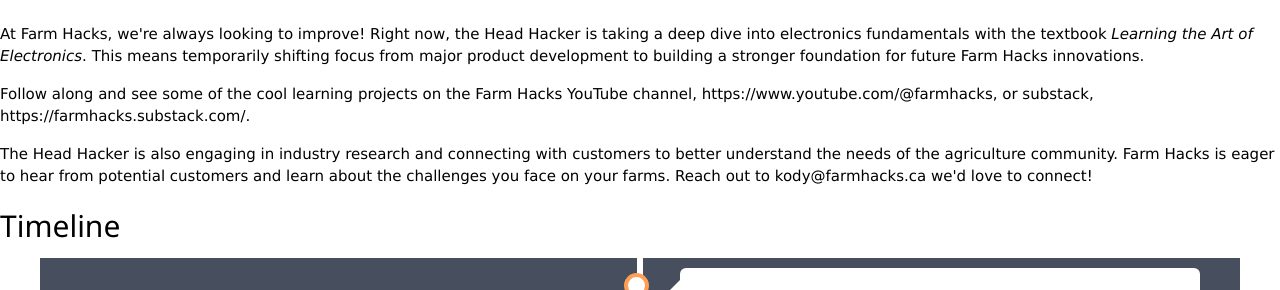
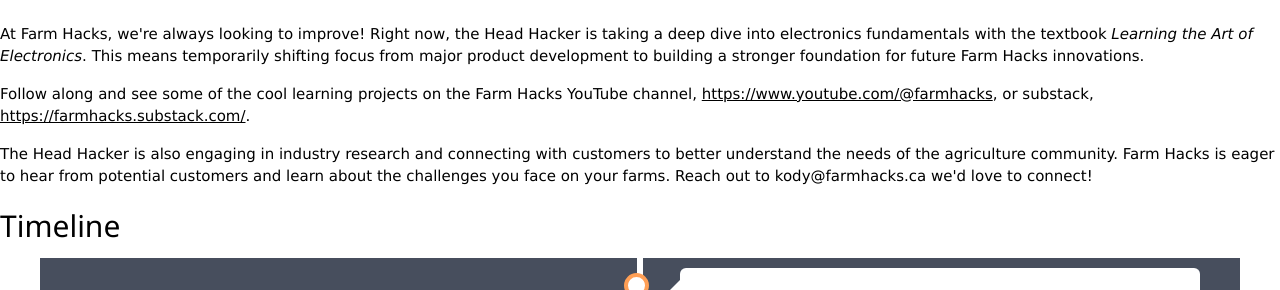
Before and after one commit to PhysicsUofRAUI/farmhacks, a Jekyll site: the page built from index.html, in a window 1280 px wide and 900 px high, scrolled down 306 px. Shown: the part 175-465 px from the top of the window. Built offline with Jekyll 4.4.1, drawn with Linux system fonts in a browser that asks for light colours; some of the changed lines change nothing that is shown.

Commit message:
Make the links in current situation clickable

```diff
--- a/index.html
+++ b/index.html
@@ -21,7 +21,7 @@
   At Farm Hacks, we're always looking to improve!  Right now, the Head Hacker is taking a deep dive into electronics fundamentals with the textbook <i>Learning the Art of Electronics</i>. This means temporarily shifting focus from major product development to building a stronger foundation for future Farm Hacks innovations.
 </p>
 <p>
-  Follow along and see some of the cool learning projects on the Farm Hacks YouTube channel, https://www.youtube.com/@farmhacks, or substack, https://farmhacks.substack.com/.
+  Follow along and see some of the cool learning projects on the Farm Hacks YouTube channel, <a href="https://www.youtube.com/@farmhacks">https://www.youtube.com/@farmhacks</a>, or substack, <a href="https://farmhacks.substack.com/">https://farmhacks.substack.com/</a>.
 </p>
 <p>
   The Head Hacker is also engaging in industry research and connecting with customers to better understand the needs of the agriculture community.  Farm Hacks is eager to hear from potential customers and learn about the challenges you face on your farms. Reach out to kody@farmhacks.ca we'd love to connect!
```
